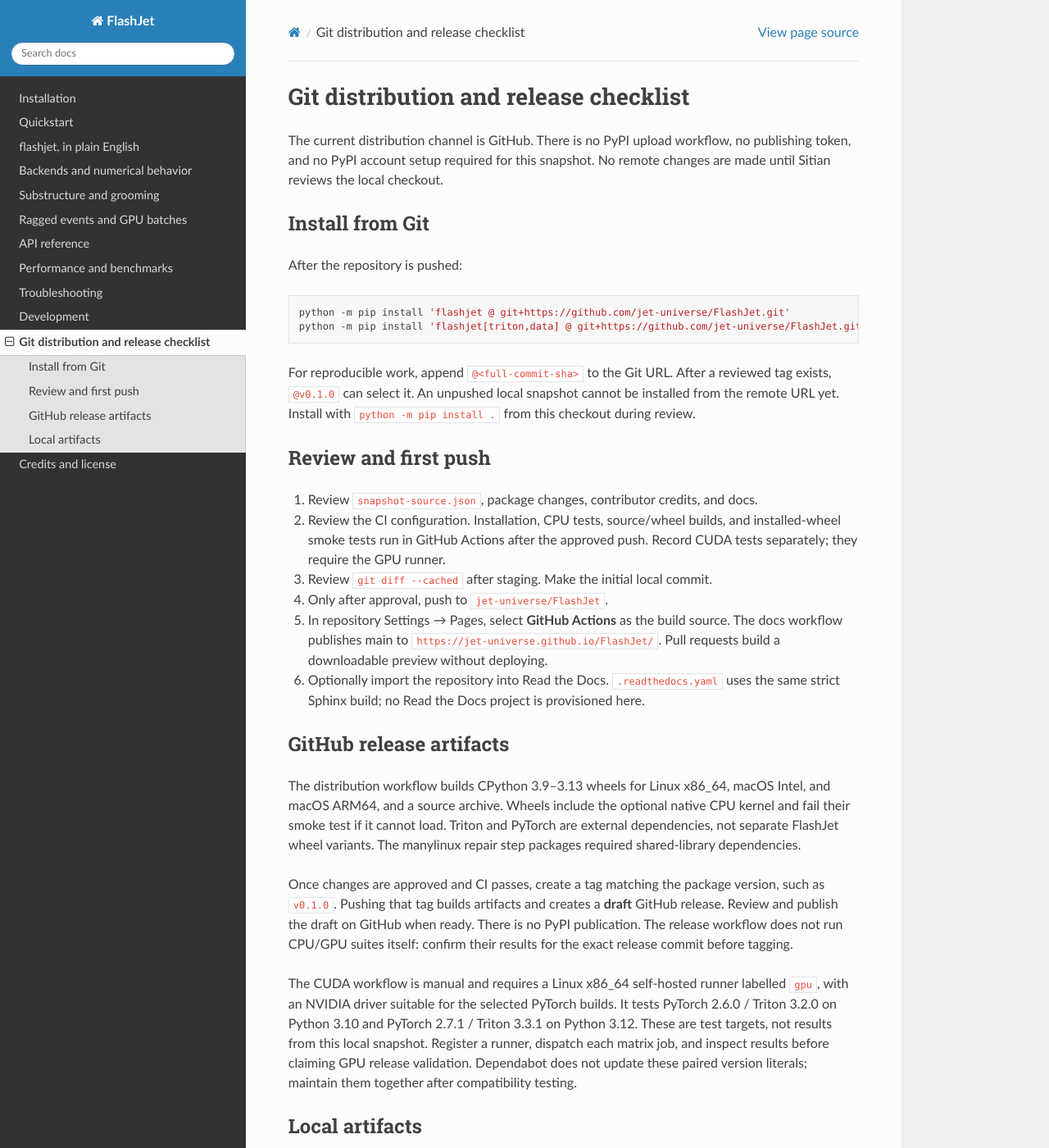
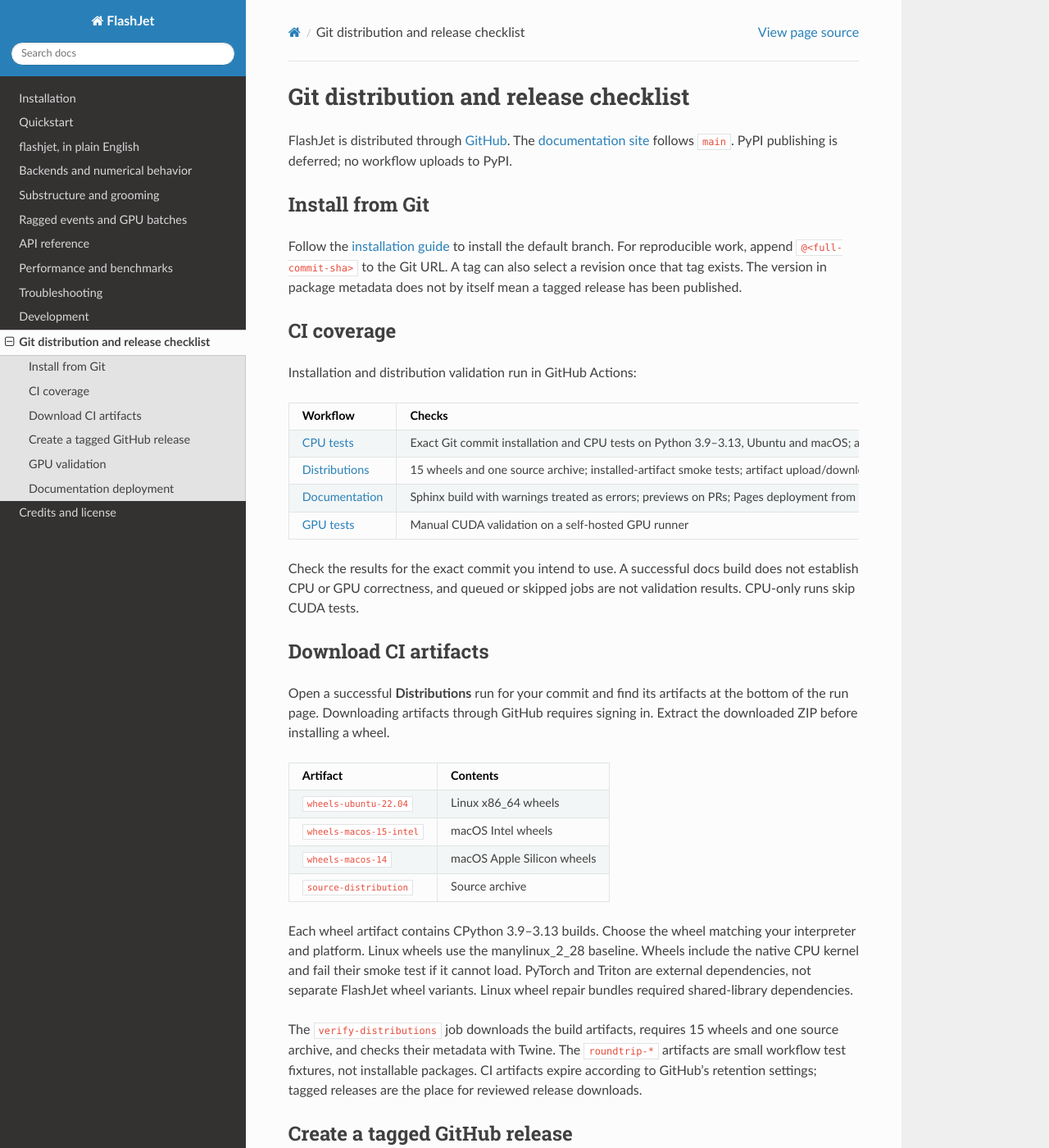
Before and after one commit to jet-universe/FlashJet, a Sphinx documentation site: the page built from docs/releasing.md, in a window 1280 px wide and 1400 px high. Shown: the whole window at 82% size. Built offline with Sphinx 7.4.7 and the Read the Docs theme 3.1.0, drawn with Linux system fonts in a browser that asks for light colours; some of the changed text lies outside the part shown.

Commit message:
Document live Git distribution, CI artifacts, and release checks

````diff
--- a/docs/installation.md
+++ b/docs/installation.md
@@ -3,21 +3,18 @@
 The base package needs Python 3.9 or later and NumPy. Release CI targets CPython
 3.9–3.13; newer interpreters are not yet part of that matrix.
 
-Before the first release, install from the repository root:
+## Install from Git
 
 ```bash
-python -m pip install .
-python -m pip install '.[torch]'        # padded tensor batches
-python -m pip install '.[triton,data]'  # Linux x86_64 NVIDIA GPU and data I/O
+python -m pip install 'flashjet @ git+https://github.com/jet-universe/FlashJet.git'
+python -m pip install 'flashjet[torch] @ git+https://github.com/jet-universe/FlashJet.git'
+python -m pip install 'flashjet[triton,data] @ git+https://github.com/jet-universe/FlashJet.git'
 ```
 
-Once the reviewed snapshot is pushed, install from Git:
+Choose the command for your workload. These commands install the current default
+branch. For reproducible work, append `@<full-commit-sha>` to the Git URL,
+replacing the placeholder with the revision you want. PyPI publishing is deferred.
 
-```bash
-python -m pip install 'flashjet[torch] @ git+https://github.com/jet-universe/FlashJet.git'
-```
-
-Append `@<full-commit-sha>` to pin a revision. PyPI publishing is deferred.
 The extras are:
 
 | Extra | Adds | Use |
@@ -35,6 +32,27 @@
 The Triton dependency marker only installs Triton on Linux x86_64. On macOS,
 `[triton]` installs PyTorch but does not enable CUDA. Windows, ROCm, MPS, and
 Linux ARM GPU execution are not validated release targets.
+
+## Wheels from CI
+
+The [Distributions workflow](https://github.com/jet-universe/FlashJet/actions/workflows/build.yml)
+builds wheels for CPython 3.9–3.13 on Linux x86_64 and macOS Intel/Apple Silicon.
+Choose a successful run for your intended commit, download its platform artifact,
+and extract the ZIP. Install the wheel matching your Python version and platform:
+
+```bash
+python -m pip install '/path/to/flashjet-<version>-<python>-<abi>-<platform>.whl'
+```
+
+Replace the example path with the extracted wheel's filename. Wheels contain the
+native CPU kernel; PyTorch and Triton remain separate dependencies. See the
+[artifact guide](releasing.md#download-ci-artifacts) for artifact names and checks.
+
+## Install from a checkout
+
+From the repository root, use `python -m pip install .`, or
+`python -m pip install '.[torch]'` for tensor batches. Use `-e` for an editable
+development install.
 
 ## Native CPU kernel
 
--- a/docs/releasing.md
+++ b/docs/releasing.md
@@ -1,71 +1,91 @@
 # Git distribution and release checklist
 
-The current distribution channel is GitHub. There is no PyPI upload workflow,
-no publishing token, and no PyPI account setup required for this snapshot.
-No remote changes are made until Sitian reviews the local checkout.
+FlashJet is distributed through [GitHub](https://github.com/jet-universe/FlashJet).
+The [documentation site](https://jet-universe.github.io/FlashJet/) follows `main`.
+PyPI publishing is deferred; no workflow uploads to PyPI.
 
 ## Install from Git
 
-After the repository is pushed:
+Follow the [installation guide](installation.md) to install the default branch.
+For reproducible work, append `@<full-commit-sha>` to the Git URL. A tag can also
+select a revision once that tag exists. The version in package metadata does not
+by itself mean a tagged release has been published.
 
-```bash
-python -m pip install 'flashjet @ git+https://github.com/jet-universe/FlashJet.git'
-python -m pip install 'flashjet[triton,data] @ git+https://github.com/jet-universe/FlashJet.git'
-```
+## CI coverage
 
-For reproducible work, append `@<full-commit-sha>` to the Git URL. After a
-reviewed tag exists, `@v0.1.0` can select it. An unpushed local snapshot cannot
-be installed from the remote URL yet. Install with `python -m pip install .`
-from this checkout during review.
+Installation and distribution validation run in GitHub Actions:
 
-## Review and first push
+| Workflow | Checks |
+|---|---|
+| [CPU tests](https://github.com/jet-universe/FlashJet/actions/workflows/cpu.yml) | Exact Git commit installation and CPU tests on Python 3.9–3.13, Ubuntu and macOS; a separate NumPy-only installation |
+| [Distributions](https://github.com/jet-universe/FlashJet/actions/workflows/build.yml) | 15 wheels and one source archive; installed-artifact smoke tests; artifact upload/download checks; strict metadata validation |
+| [Documentation](https://github.com/jet-universe/FlashJet/actions/workflows/docs.yml) | Sphinx build with warnings treated as errors; previews on PRs; Pages deployment from `main` |
+| [GPU tests](https://github.com/jet-universe/FlashJet/actions/workflows/gpu.yml) | Manual CUDA validation on a self-hosted GPU runner |
 
-1. Review `snapshot-source.json`, package changes, contributor credits, and docs.
-2. Review the CI configuration. Installation, CPU tests, source/wheel builds,
-   and installed-wheel smoke tests run in GitHub Actions after the approved push.
-   Record CUDA tests separately; they require the GPU runner.
-3. Review `git diff --cached` after staging. Make the initial local commit.
-4. Only after approval, push to `jet-universe/FlashJet`.
-5. In repository Settings → Pages, select **GitHub Actions** as the build source.
-   The docs workflow publishes main to `https://jet-universe.github.io/FlashJet/`.
-   Pull requests build a downloadable preview without deploying.
-6. Optionally import the repository into Read the Docs. `.readthedocs.yaml`
-   uses the same strict Sphinx build; no Read the Docs project is provisioned here.
+Check the results for the exact commit you intend to use. A successful docs
+build does not establish CPU or GPU correctness, and queued or skipped jobs are
+not validation results. CPU-only runs skip CUDA tests.
 
-## GitHub release artifacts
+## Download CI artifacts
 
-The distribution workflow builds CPython 3.9–3.13 wheels for Linux x86_64,
-macOS Intel, and macOS ARM64, and a source archive. Wheels include the optional
-native CPU kernel and fail their smoke test if it cannot load. Triton and
-PyTorch are external dependencies, not separate FlashJet wheel variants.
-The manylinux repair step packages required shared-library dependencies.
+Open a successful **Distributions** run for your commit and find its artifacts
+at the bottom of the run page. Downloading artifacts through GitHub requires
+signing in. Extract the downloaded ZIP before installing a wheel.
 
-Once changes are approved and CI passes, create a tag matching the package
-version, such as `v0.1.0`. Pushing that tag builds artifacts and creates a
-**draft** GitHub release. Review and publish the draft on GitHub when ready.
-There is no PyPI publication. The release workflow does not run CPU/GPU suites
-itself: confirm their results for the exact release commit before tagging.
+| Artifact | Contents |
+|---|---|
+| `wheels-ubuntu-22.04` | Linux x86_64 wheels |
+| `wheels-macos-15-intel` | macOS Intel wheels |
+| `wheels-macos-14` | macOS Apple Silicon wheels |
+| `source-distribution` | Source archive |
 
-The CUDA workflow is manual and requires a Linux x86_64 self-hosted runner
-labelled `gpu`, with an NVIDIA driver suitable for the selected PyTorch builds.
-It tests PyTorch 2.6.0 / Triton 3.2.0 on Python 3.10 and PyTorch 2.7.1 /
-Triton 3.3.1 on Python 3.12. These are test targets, not results from this local
-snapshot. Register a runner, dispatch each matrix job, and inspect results
-before claiming GPU release validation. Dependabot does not update these
-paired version literals; maintain them together after compatibility testing.
+Each wheel artifact contains CPython 3.9–3.13 builds. Choose the wheel matching
+your interpreter and platform. Linux wheels use the manylinux_2_28 baseline.
+Wheels include the native CPU kernel and fail their smoke test if it cannot
+load. PyTorch and Triton are external dependencies, not separate FlashJet wheel
+variants. Linux wheel repair bundles required shared-library dependencies.
 
-## Local artifacts
+The `verify-distributions` job downloads the build artifacts, requires 15 wheels
+and one source archive, and checks their metadata with Twine. The `roundtrip-*`
+artifacts are small workflow test fixtures, not installable packages. CI
+artifacts expire according to GitHub's retention settings; tagged releases are
+the place for reviewed release downloads.
 
-```bash
-python -m pip install build twine
-python -m build
-python -m twine check --strict dist/*
-```
+## Create a tagged GitHub release
 
-Builds create `dist/flashjet-0.1.0.tar.gz` and a wheel for the local interpreter
-and platform. GitHub Actions builds the broader platform matrix. Generated
-artifacts and documentation output are ignored by Git.
+1. Review the changes, contributor credits, and changelog. The original source
+   provenance is recorded in `snapshot-source.json`.
+2. Confirm CPU tests, distribution checks, and docs pass for the exact release
+   commit. Record GPU results separately before claiming CUDA validation.
+3. Create and push a tag matching the package version, such as `v0.1.0`.
+4. The distribution workflow builds artifacts, verifies them, and creates a
+   **draft** GitHub release. Review its files and notes, then publish the draft
+   on GitHub when ready.
 
-The automated publishing patterns follow the
-[GitHub Pages workflow documentation](https://docs.github.com/en/pages/getting-started-with-github-pages/using-custom-workflows-with-github-pages)
+The tag workflow does not run the CPU or GPU suites itself. There is no PyPI
+publication step.
+
+## GPU validation
+
+The manual CUDA workflow requires a Linux x86_64 self-hosted runner labelled
+`gpu`, with an NVIDIA driver suitable for the selected PyTorch builds. Keep the
+runner current so it supports the Node.js runtime used by GitHub Actions.
+
+The matrix targets PyTorch 2.6.0 / Triton 3.2.0 on Python 3.10 and PyTorch 2.7.1 /
+Triton 3.3.1 on Python 3.12. These are configured test targets, not a claim that
+GPU validation has passed. Dispatch the workflow for the intended revision and
+inspect both matrix jobs. Dependabot does not update these paired version
+literals; maintain them together after compatibility testing.
+
+## Documentation deployment
+
+Changes pushed to `main` build and deploy the Sphinx site to GitHub Pages.
+Pull requests build a downloadable `documentation-preview` without deploying.
+The repository's Pages build source is **GitHub Actions**.
+
+`.readthedocs.yaml` is available for an optional Read the Docs setup using the
+same strict build. No Read the Docs project is provisioned by this repository.
+
+The workflows follow the
+[GitHub Pages documentation](https://docs.github.com/en/pages/getting-started-with-github-pages/using-custom-workflows-with-github-pages)
 and [cibuildwheel documentation](https://cibuildwheel.pypa.io/en/stable/).
````
Also changed, not shown: CHANGELOG.md (+2 -2 lines), README.md (+13 -12 lines), docs/GUIDE.md (+1 -1 lines), docs/index.md (+6 -2 lines).
